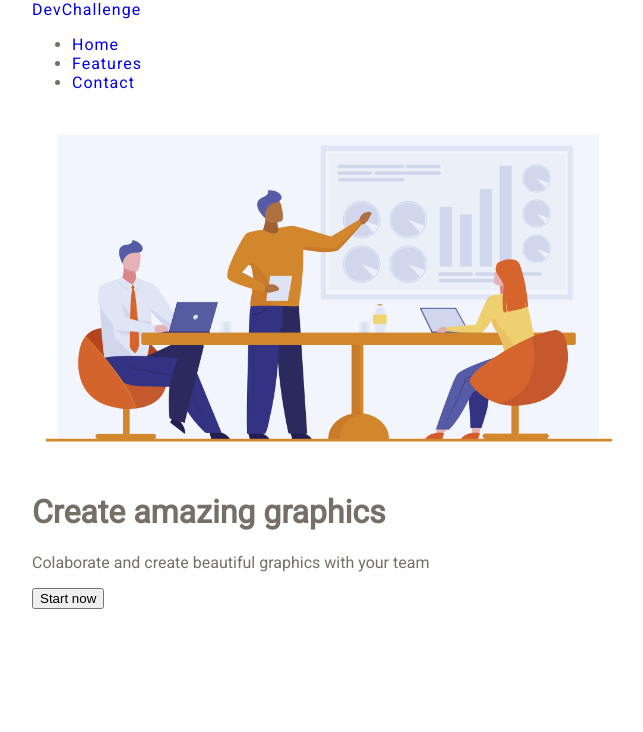
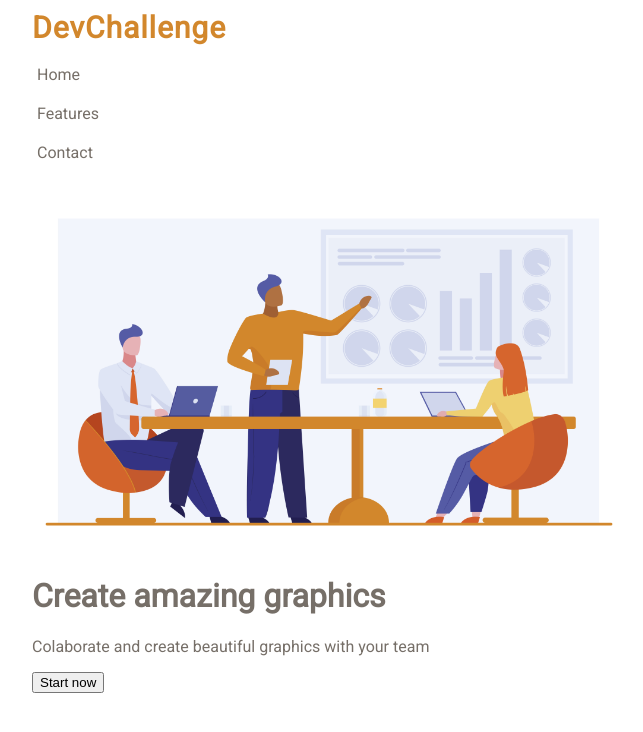
Before and after one commit to thiagombrasil/amazingGraph, a plain HTML site: page index.html in a window 1280 px wide. Shown: the whole page, without its empty margins (16-659 px from the left). Drawn offline with Linux system fonts and the light colour scheme.

Commit message:
Estiliza menu de navegacao para dispositivos moveis

```diff
--- a/style.css
+++ b/style.css
@@ -15,11 +15,37 @@ main {
 
 a {
     text-decoration: none;
-    letter-spacing: 1px;
-    text-decoration: none;
 }
 
 img {
     max-height: 360px;
     width: auto;
 }
+
+.navigation {
+    padding: 10px 0;
+}
+
+.logo {
+    font-size: 30px;
+    letter-spacing: 1px;
+    font-weight: bold;
+    color: #d2872c;
+}
+
+.nav-list {
+    list-style: none;
+    margin: 10px 0;
+    padding: 0;
+}
+
+.nav-list a {
+    color: #766f68;
+    display: inline-block;
+    width: 100%;
+    padding: 10px 5px;
+}
+
+.nav-list a:hover {
+    background-color: #766f6820;
+}
```
